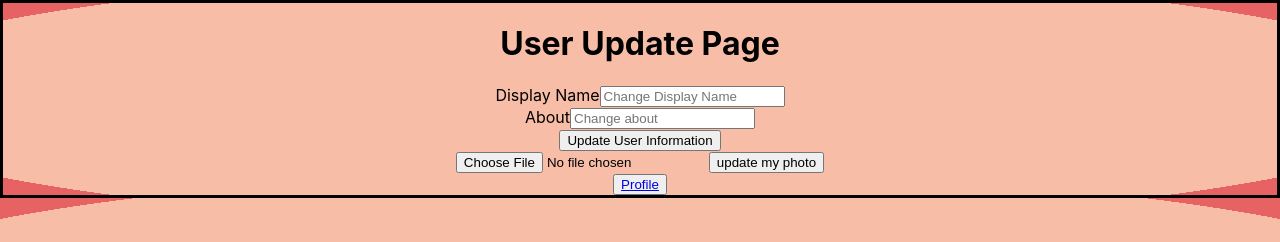
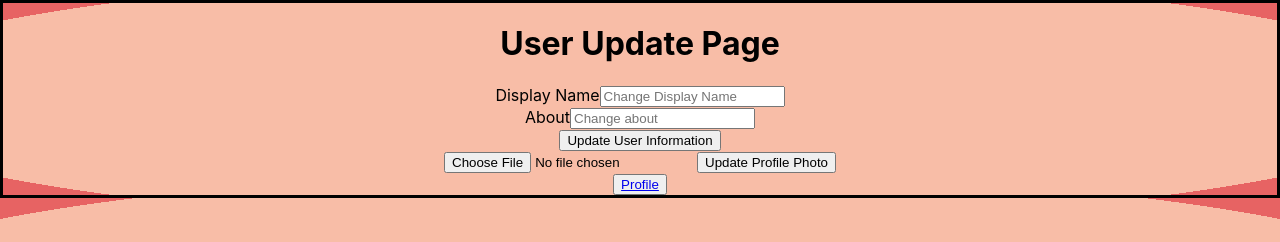
Before and after one commit to kenzie-se-q2/kwitter-cbjohnson83, a React (Create React App) app: page /userupdate in a window 1280 px wide. Shown: the top 242 px of the page. Built offline with nearby package versions, Linux system fonts and the light colour scheme; no server answers.

Commit message:
Added Profile and Update Profile

```diff
--- a/src/App.js
+++ b/src/App.js
@@ -8,7 +8,6 @@ import UserUpdate from "./views/UserUpdate";
 
 function App() {
   const user = useStore((state) => state.user);
-  // console.log(user);
 
   return (
     <div className="App">
--- a/src/views/UserUpdate.js
+++ b/src/views/UserUpdate.js
@@ -4,16 +4,8 @@ import { useStore } from "../store/store";
 import { putUserPicture } from "../fetchRequests";
 import { Link } from "react-router-dom";
 
-// import {
-//   getUserProfile,
-//   patchUserProfile,
-//   putUserPicture,
-// } from "../fetchRequests";
-// import { Link } from "react-router-dom";
-
 function UserUpdate() {
   const authUser = useStore((state) => state.user);
-  //   const token = useStore((state) => state.user.token);
   const [currentUser, setCurrentUser] = useState({
     username: "",
     displayName: "",
@@ -23,29 +15,10 @@ function UserUpdate() {
 
   useEffect(() => {
     fetch("https://kwitter-api-b.herokuapp.com/users/" + authUser.username)
-      //  .then((response) => response.json())
-      //  .then((response) => setUserData(response))
-
       .then((resp) => resp.json())
       .then((resp) => setCurrentUser(resp.user));
   }, [authUser]);
 
-  //   const [displayName, setDisplayName] = useState("");
-  //   const [about, setAbout] = useState("");
-  //   const [picture, setPicture] = useState({ pictureLocation: "" });
-  //   useEffect(() => {
-  //     // get user info
-  //     getUserProfile(authUser.username)
-  //       .then((response) => response.json())
-  //       .then((data) => {
-  //         setCurrentUser(data.user);
-  //         setDisplayName(data.user.displayName);
-  //         setAbout(data.user.about);
-  //         setPicture(
-  //           `https://kwitter-api-b.herokuapp.com/users/${data.user.username}/picture`
-  //         );
-  //       });
-  //   }, []);
   function handleSubmitUserUpdate(event) {
     event.preventDefault();
     fetchUser(
@@ -54,7 +27,7 @@ function UserUpdate() {
       currentUser.about,
       currentUser.displayName
     );
-    // setCurrentUser({});
+    alert("User Update Successful");
   }
 
   function fetchUser(token, username, about, displayName) {
@@ -70,17 +43,6 @@ function UserUpdate() {
       .then((res) => console.log(res));
   }
 
-  //   useEffect(() => {
-  //     if (formSubmit === true) {
-  //       fetchUser(
-  //         authUser.token,
-  //         authUser.username,
-  //         currentUser.about,
-  //         currentUser.displayName
-  //       );
-  //     }
-  //   }, [currentUser]);
-
   function handleOnChange(event) {
     const { name, value } = event.target;
     setCurrentUser({
@@ -93,24 +55,9 @@ function UserUpdate() {
     putUserPicture(authUser.token, authUser.username, newPicture).then((res) =>
       console.log(res)
     );
+    alert("Photo Upload Successful");
   }
-  //   useEffect(() => {
-  //     if (setFormSubmit === true) {
-  //     }
-  //   });
-  //     patchUserProfile(authUser.token, authUser.username, updatedUserInfo).then(
-  //       (data) => {
-  //         setCurrentUser(data.user);
-  //       }
-  //     );
-  //   }
-  //   function handleSubmitUserPhoto(event) {
-  //     putUserPicture(
-  //       authUser.token,
-  //       authUser.username,
-  //       picture
-  //     ).then((response) => console.log(response));
-  //   }
+
   return (
     <>
       <Container>
@@ -124,25 +71,19 @@ function UserUpdate() {
           <Form.Group controlId="changeDisplayName">
             <Form.Label>Display Name</Form.Label>
             <Form.Control
-              //   onChange={(e) => setDisplayName(e.target.value)}
               value={currentUser.displayName}
               name="displayName"
-              //   size="lg"
               type="text"
               onChange={handleOnChange}
               placeholder="Change Display Name"
             />
           </Form.Group>
-          {/* </Form>
 
-        <Form> */}
           <Form.Group controlId="changeAbout">
             <Form.Label>About</Form.Label>
             <Form.Control
-              //   onChange={(e) => setDisplayName(e.target.value)}
               value={currentUser.about}
               name="about"
-              //   size="lg"
               type="text"
               onChange={handleOnChange}
               placeholder="Change about"
@@ -152,10 +93,8 @@ function UserUpdate() {
             Update User Information
           </Button>
         </Form>
+      </Container>
 
-        {/* </Form> */}
-      </Container>
-      {/* <label>Update Picture</label> */}
       <div>
         <input
           type="file"
@@ -165,7 +104,7 @@ function UserUpdate() {
           }}
         />
 
-        <button onClick={handleSubmitPhoto}>update my photo</button>
+        <button onClick={handleSubmitPhoto}>Update Profile Photo</button>
       </div>
       <button>
         <Link to="/">Profile</Link>
```
Also changed, not shown: src/fetchRequests.js (+0 -28 lines), src/views/Profile.js (+0 -38 lines).
